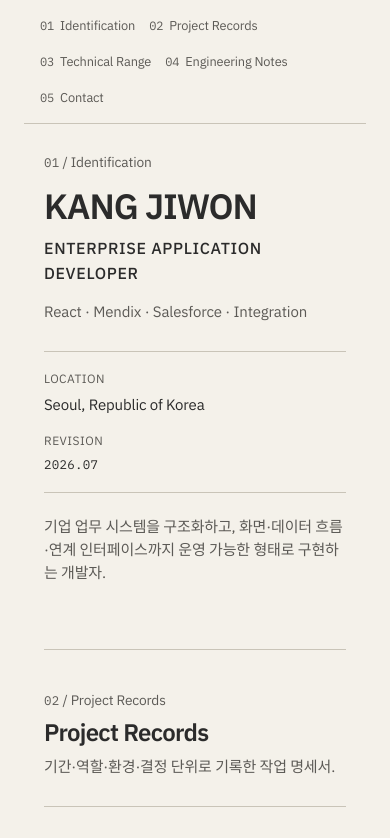
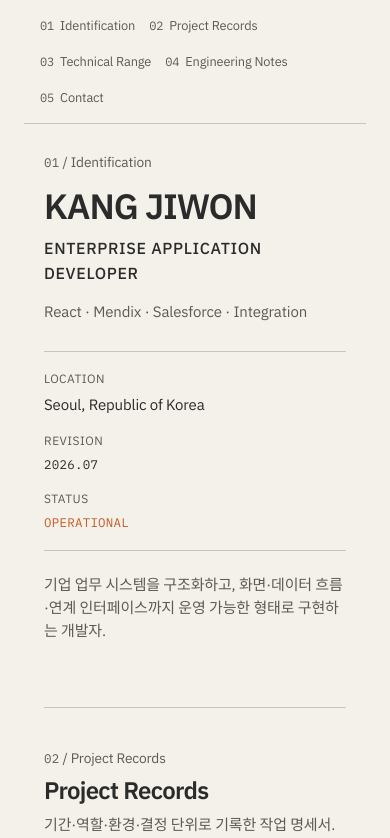
Before and after one commit to support-kang/support-kang, a React (Vite) app: page / in a window 390 px wide. Shown: the top 838 px of the page. Built offline with nearby package versions, Linux system fonts and the light colour scheme; a web font is replaced by a local one.

Commit message:
Revert "fix: restore PRJ-09 status and polish mobile nav UI"

```diff
--- a/index.html
+++ b/index.html
@@ -4,7 +4,7 @@
     <meta charset="UTF-8" />
     <meta
       name="viewport"
-      content="width=device-width, initial-scale=1.0, viewport-fit=cover"
+      content="width=device-width, initial-scale=1.0"
     />
     <title>Kang Jiwon — Enterprise Application Developer</title>
     <meta
--- a/src/components/IdentificationBlock.jsx
+++ b/src/components/IdentificationBlock.jsx
@@ -18,6 +18,10 @@ export function IdentificationBlock({ content }) {
           <dt>Revision</dt>
           <dd className="mono">{content.revision}</dd>
         </div>
+        <div>
+          <dt>Status</dt>
+          <dd className="mono status-accent">{content.status}</dd>
+        </div>
       </dl>
       <p className="identity-summary">{content.summary}</p>
     </section>
--- a/src/data/portfolioData.js
+++ b/src/data/portfolioData.js
@@ -165,7 +165,7 @@ export const projectRecords = [
     stack: 'React, React Native, TypeScript, Fabric.js, AWS',
     scope: '담당 기능 구현 보조, 간단한 리팩터링, PoC 화면 지원',
     team: '스콥 / 인턴',
-    status: 'EXTERNAL',
+    status: 'INTERNAL',
     company: '스콥',
     problem:
       '배정된 화면·기능 일부 구현과 기존 코드 정리 필요.',
--- a/src/data/textContent.js
+++ b/src/data/textContent.js
@@ -12,6 +12,7 @@ export const identification = {
   focusLine: 'React · Mendix · Salesforce · Integration',
   location: 'Seoul, Republic of Korea',
   revision: '2026.07',
+  status: 'OPERATIONAL',
   summary:
     '기업 업무 시스템을 구조화하고, 화면·데이터 흐름·연계 인터페이스까지 운영 가능한 형태로 구현하는 개발자.',
 };
--- a/src/styles.css
+++ b/src/styles.css
@@ -22,11 +22,11 @@
 
 html {
   scroll-behavior: smooth;
-  scroll-padding-top: calc(72px + env(safe-area-inset-top, 0px));
+  scroll-padding-top: 72px;
 }
 
 .doc-section {
-  scroll-margin-top: calc(72px + env(safe-area-inset-top, 0px));
+  scroll-margin-top: 72px;
 }
 
 body {
@@ -234,7 +234,7 @@ p {
 
 .identity-meta {
   display: grid;
-  grid-template-columns: repeat(2, minmax(0, 1fr));
+  grid-template-columns: repeat(3, minmax(0, 1fr));
   gap: 16px;
   margin: 28px 0 0;
   padding: 18px 0;
@@ -279,6 +279,11 @@ p {
   padding: 28px 12px;
   border-bottom: 1px solid var(--line);
   border-radius: var(--radius);
+  transition: background-color var(--motion);
+}
+
+.project-record:hover {
+  background: var(--bg-hover);
 }
 
 .project-record-meta {
@@ -464,7 +469,7 @@ p {
     top: 0;
     z-index: 10;
     height: auto;
-    padding: calc(12px + env(safe-area-inset-top, 0px)) 16px 12px;
+    padding: 12px 16px;
     border-right: 0;
     border-bottom: 1px solid var(--line);
     background: var(--bg);
```
Also changed, not shown: 1 other file (tests, documents, lock files or other folders).
